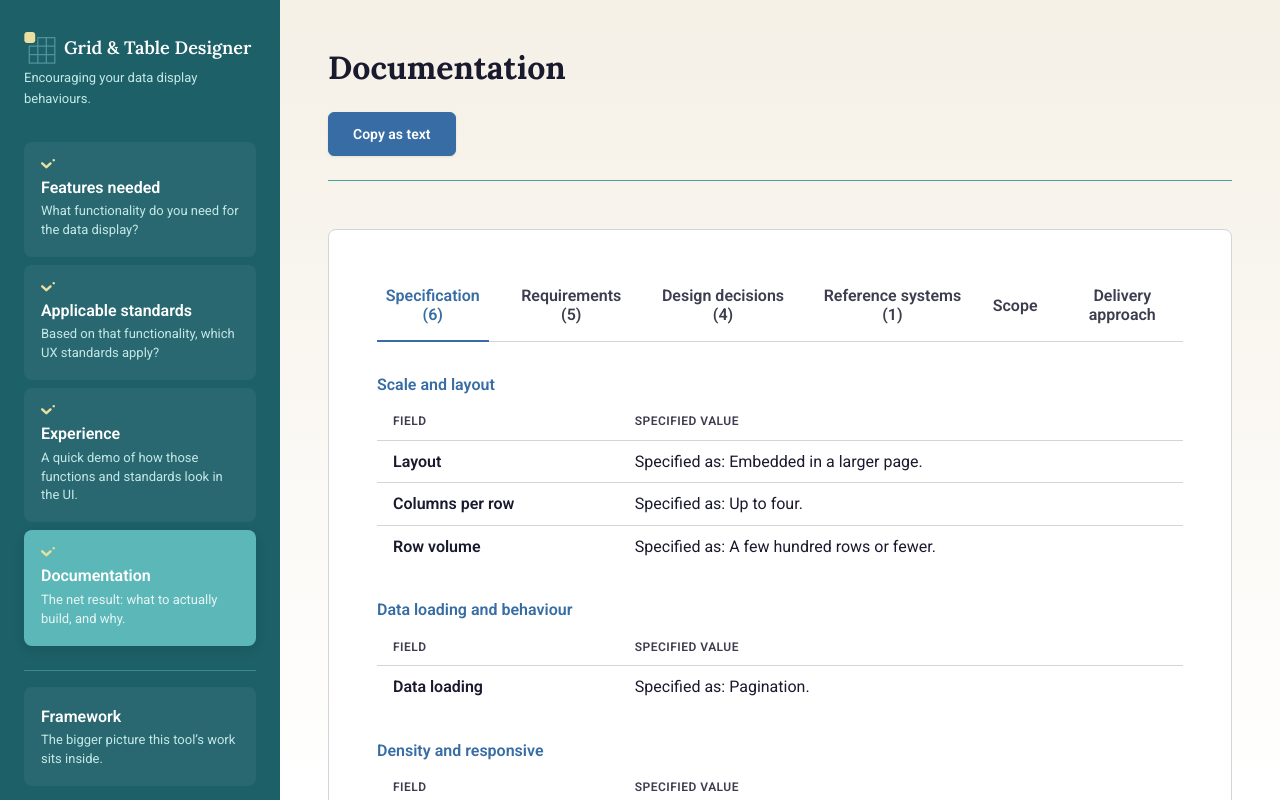
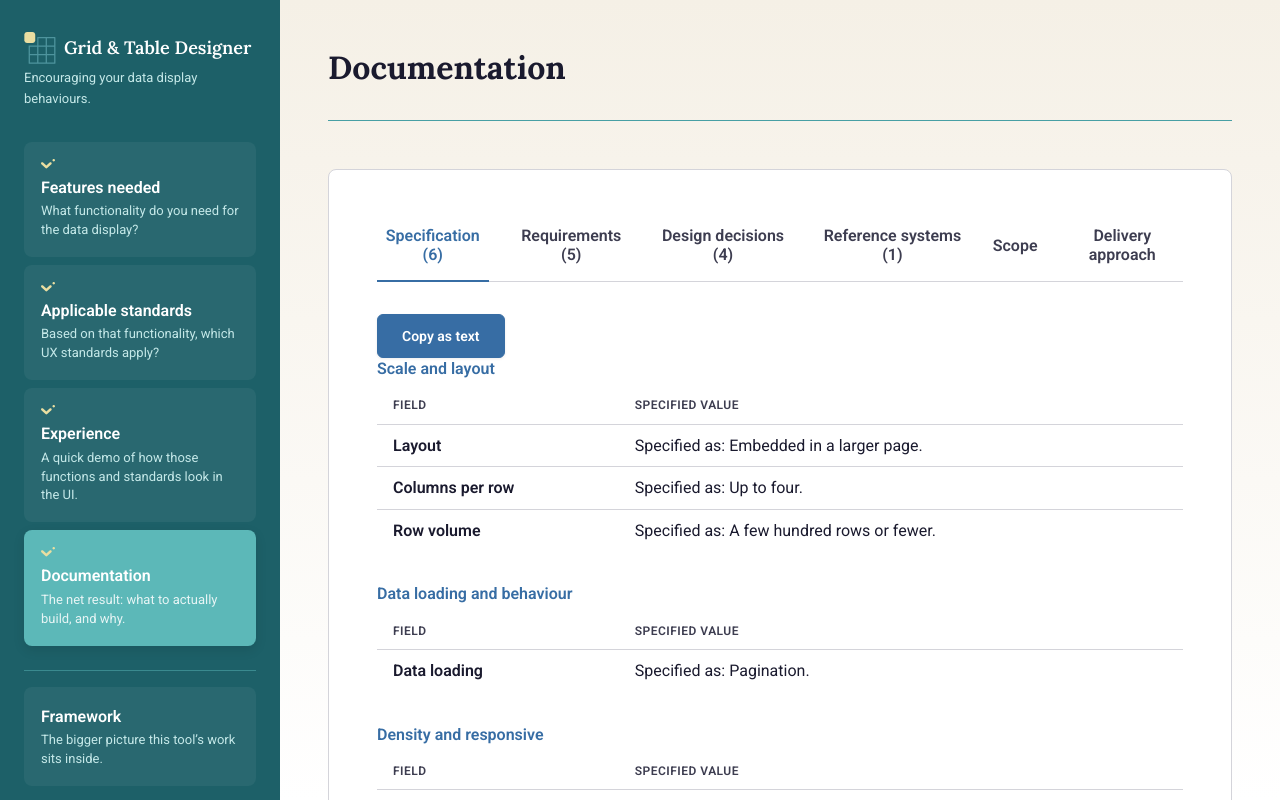
Before and after one commit to puneetsyaloutlook/grabledesigner, a React (Vite) app: page /documentation in a window 1280 px wide. Shown: the top 800 px of the page. Built offline with nearby package versions, Linux system fonts and the light colour scheme.

Commit message:
Add files via upload

```diff
--- a/src/pages/Documentation.jsx
+++ b/src/pages/Documentation.jsx
@@ -153,12 +153,10 @@ export default function Documentation() {
     <div>
       <div className="content-header">
         <h1>Documentation</h1>
-        <button type="button" className="button button-primary" onClick={handleCopy} style={{ marginTop: 'var(--space-md)' }}>
-          {copied ? 'Copied' : 'Copy as text'}
-        </button>
       </div>
 
       <div className="doc-sheet">
+        <div className="doc-tabs-row">
           <div className="doc-tabs">
             {TABS.map((tab) => {
               const count = tabCounts[tab.id];
@@ -173,6 +171,10 @@ export default function Documentation() {
                 </button>
               );
             })}
+          </div>
+          <button type="button" className="button button-primary" onClick={handleCopy} style={{ flexShrink: 0 }}>
+            {copied ? 'Copied' : 'Copy as text'}
+          </button>
         </div>
 
         {activeTab === 'specification' && (
```
Lines whose indentation alone changed are shown as unchanged.
